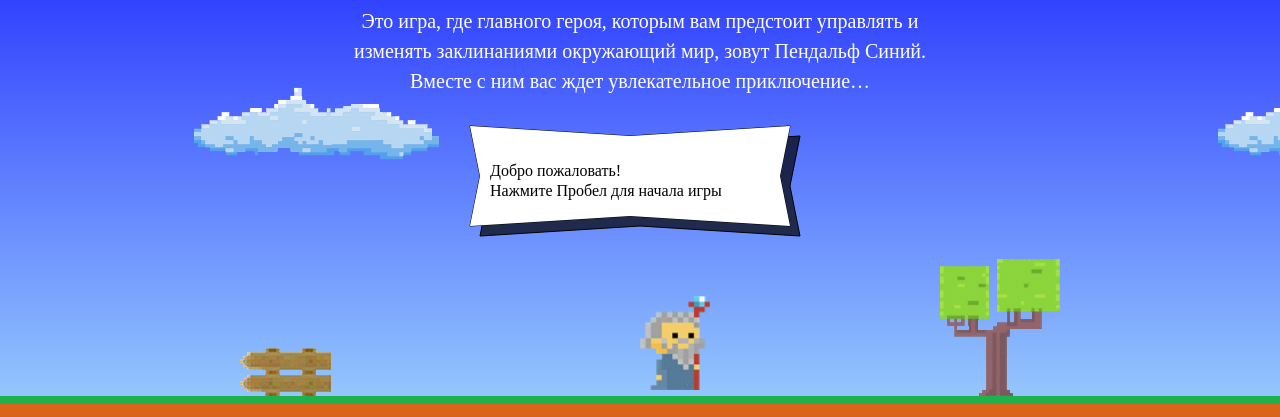
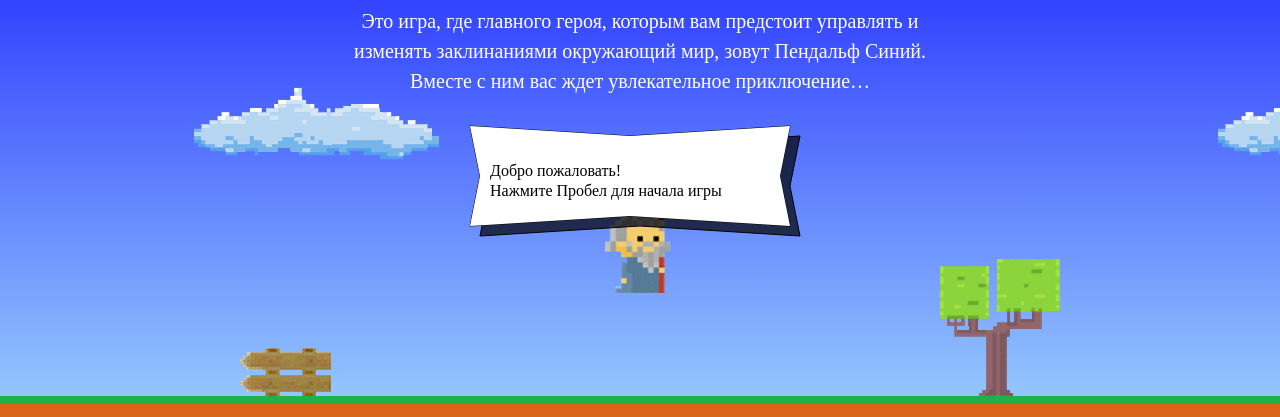
Before and after one commit to Sasha1995zz/1150929-code-and-magick-19, a website: page index.html in a window 1280 px wide. Shown: the part 203-620 px from the top of the page. Drawn offline with Linux system fonts and the light colour scheme; a web font is replaced by a local one.

Commit message:
изменение

```diff
--- a/index.html
+++ b/index.html
@@ -182,11 +182,10 @@
 </template>
 <script>
   var fireballSize = 22;
-  var getFireballSpeed = function(left){
-    if (left == true){
+  var getFireballSpeed = function(left) {
+    if (left){
       return 5;
-    }
-    else{
+    } else{
       return 2;
     }
   }
@@ -196,10 +195,10 @@
     return 1.337 * wizardWidth;
   }
   var getWizardX = function(width){
-    return width / 2;
+    return width / 2 - wizardWidth / 2;
   }
-  var getWizardY = function(height){
-    return height * 2/3;
+  var getWizardY = function(height) {
+    return height / 2 - getWizardHeight() / 2;
   }
 </script>
 <script src="js/game.js"></script>
```
